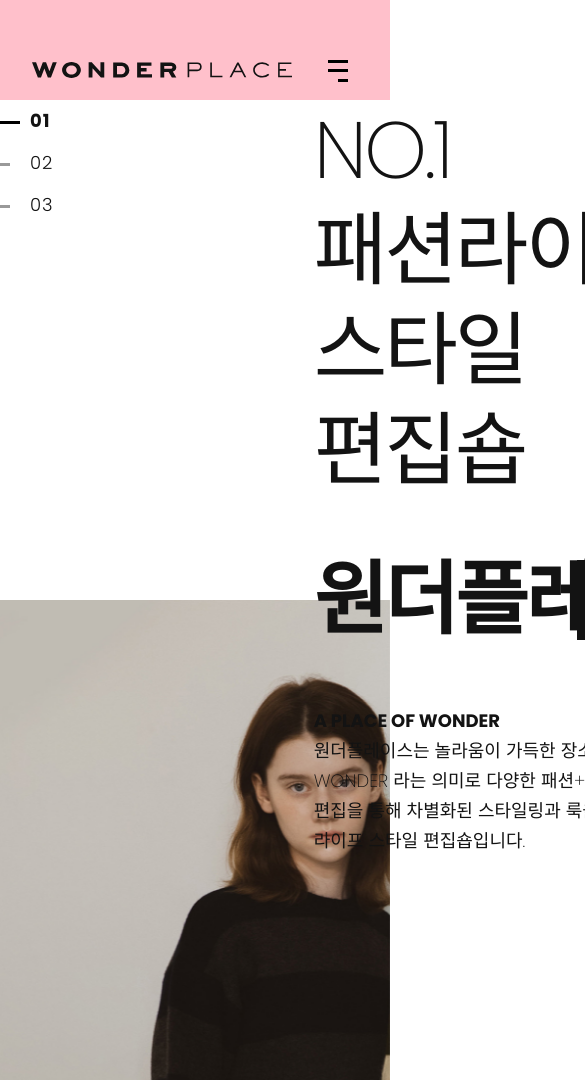
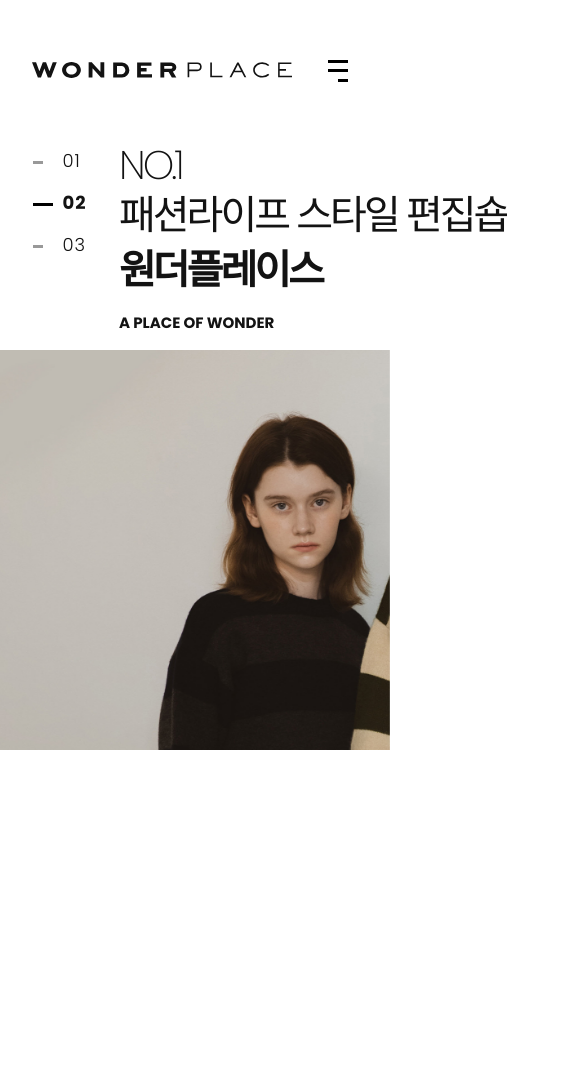
Before and after one commit to haglass/wonderplace-clone, a plain HTML site: page index.html in a window 390 px wide. Shown: the top 1080 px of the page, 585 px wide, since content can reach past the window. After the commit the page ends 844 px from the top, so only its background shows below. Drawn offline with nearby package versions, Linux system fonts and the light colour scheme; a web font is replaced by a local one.

Commit message:
비주얼 슬라이드 작업중

```diff
--- a/css/style.css
+++ b/css/style.css
@@ -79,7 +79,7 @@ body::-webkit-scrollbar-track {
   padding: 0 8.33%;
   padding-top: 60px;
   transition: padding-top 0.3s;
-  background-color: pink;
+  background-color: #fff;
 }
 .header .inner.active {
   padding-top: 40px;
@@ -386,11 +386,13 @@ body::-webkit-scrollbar-track {
 .visual .inner {
   display: flex;
   justify-content: flex-start;
-  padding-top: 100px;
+  padding-top: 220px;
   z-index: 9;
+  width: 83.3333%;
+  max-width: 1920px;
 }
 .sw-visual-control {
-  margin-right: 260px;
+  margin-right: 17%;
 }
 
 .sw-visual-control li {
@@ -399,6 +401,7 @@ body::-webkit-scrollbar-track {
   padding: 12px 0;
   padding-left: 30px;
   cursor: pointer;
+
   font-size: 18px;
   font-weight: 300;
   color: #131313;
@@ -424,6 +427,7 @@ body::-webkit-scrollbar-track {
 
 .visual-wrap {
   position: relative;
+  width: 70%;
 }
 .visual-wrap h2 {
   font-size: 80px;
@@ -432,6 +436,8 @@ body::-webkit-scrollbar-track {
   line-height: 100px;
   letter-spacing: -3px;
   margin-bottom: 60px;
+
+  white-space: nowrap;
 }
 .visual-wrap h3 {
   font-size: 80px;
@@ -453,6 +459,7 @@ body::-webkit-scrollbar-track {
   width: 80px;
   height: 80px;
   cursor: pointer;
+  font-size: 0;
 }
 .sw-visual-prev::before {
   content: "";
@@ -469,9 +476,11 @@ body::-webkit-scrollbar-track {
   opacity: 1;
   transition: 0.2s;
 }
+
 .sw-visual-prev:hover::before {
   opacity: 0.8;
 }
+
 .sw-visual-next {
   position: relative;
   border: 0;
@@ -479,6 +488,7 @@ body::-webkit-scrollbar-track {
   width: 80px;
   height: 80px;
   cursor: pointer;
+  font-size: 0;
 }
 
 .sw-visual-next::before {
@@ -499,10 +509,13 @@ body::-webkit-scrollbar-track {
 .sw-visual-next:hover::before {
   opacity: 0.8;
 }
+
 .visual-wrap p {
   position: absolute;
   left: 0;
   top: calc(100% + 66px);
+
+  width: 45%;
 
   font-size: 18px;
   font-weight: 200;
@@ -513,6 +526,8 @@ body::-webkit-scrollbar-track {
 .visual-wrap p b {
   font-weight: 700;
   display: block;
+
+  margin-bottom: 20px;
 }
 /* 비주얼 Swiper */
 .swVisual-wrap {
@@ -520,9 +535,10 @@ body::-webkit-scrollbar-track {
   display: block;
   margin-top: -40px;
 }
+
 .swVisual {
   width: 100%;
-  height: 480px;
+  height: 720px;
 }
 .v-box {
   position: relative;
@@ -543,6 +559,100 @@ body::-webkit-scrollbar-track {
   background-size: cover;
 }
 
+@media screen and (max-width: 1440px) {
+  .sw-visual-control {
+    margin-right: 14%;
+  }
+}
+
+@media screen and (max-width: 1280px) {
+  .visual-wrap h2 {
+    font-size: 55px;
+    line-height: 65px;
+    margin-bottom: 10px;
+  }
+  .visual-wrap h3 {
+    font-size: 55px;
+    font-weight: 800;
+  }
+  .visual-wrap p {
+    position: relative;
+    width: 100%;
+    left: auto;
+    top: auto;
+    margin-top: 50px;
+  }
+
+  .swVisual-wrap {
+    /* margin-top: 30px; */
+  }
+  .sw-visual-nav {
+    position: relative;
+    float: right;
+    right: auto;
+    bottom: auto;
+  }
+  .swVisual {
+    height: 648px;
+  }
+}
+
+@media screen and (max-width: 1024px) {
+  .visual .inner {
+    padding-top: 190px;
+  }
+  .visual-wrap p {
+    font-size: 15px;
+    line-height: 25px;
+    margin-top: 20px;
+  }
+  .swVisual {
+    height: 576px;
+  }
+  .visual-wrap h2 {
+    font-size: 35px;
+    line-height: 40px;
+  }
+  .visual-wrap h3 {
+    font-size: 35px;
+  }
+}
+
+@media screen and (max-width: 760px) {
+  .visual .inner {
+    padding-top: 170px;
+  }
+  .sw-visual-control {
+    margin-right: 10%;
+  }
+  .visual-wrap h2 {
+    font-size: 40px;
+    line-height: 50px;
+  }
+  .visual-wrap h3 {
+    font-size: 40px;
+  }
+
+  .visual-wrap p {
+    font-size: 0px;
+    margin-top: 20px;
+    margin-bottom: 10px;
+  }
+  .visual-wrap p b {
+    font-size: 15px;
+  }
+  .sw-visual-nav {
+    display: none;
+  }
+  .swVisual {
+    height: 400px;
+  }
+}
+@media screen and (max-width: 540px) {
+  .visual .inner {
+    padding-top: 140px;
+  }
+}
 /* 소개 */
 .about {
   position: relative;
--- a/index.html
+++ b/index.html
@@ -121,9 +121,9 @@
       <section class="visual">
         <div class="inner">
           <ul class="sw-visual-control">
-            <li class="active">01</li>
+            <!-- <li class="active">01</li>
             <li>02</li>
-            <li>03</li>
+            <li>03</li> -->
           </ul>
           <div class="visual-wrap">
             <h2>
@@ -131,16 +131,17 @@
               패션라이프 스타일 편집숍
             </h2>
             <h3>원더플레이스</h3>
-            <div class="sw-visual-nav">
-              <button class="sw-visual-prev">이전</button>
-              <button class="sw-visual-next">다음</button>
-            </div>
+
             <p>
               <b>A PLACE OF WONDER</b>
               원더플레이스는 놀라움이 가득한 장소 A PLACE OF WONDER 라는 의미로
               다양한 패션+라이프를 담은 편집을 통해 차별화된 스타일링과 룩을
               지향하는 패션 라이프 스타일 편집숍입니다.
             </p>
+            <div class="sw-visual-nav">
+              <button class="sw-visual-prev">이전</button>
+              <button class="sw-visual-next">다음</button>
+            </div>
           </div>
         </div>
         <!-- 비주얼 Swiper -->
--- a/js/script.js
+++ b/js/script.js
@@ -4,13 +4,12 @@ window.onload = function () {
   const mbWrap = document.querySelector(".mb-wrap");
   navMb.addEventListener("click", function () {
     // 인라인 방식
-    // mbWrap.style.display = "block";
-
     // if (mbWrap.style.display === "block") {
     //   mbWrap.style.display = "none";
     // } else {
     //   mbWrap.style.display = "block";
     // }
+
     // 클래스 추가 방식
     const state = mbWrap.classList.contains("active");
     if (state) {
@@ -20,10 +19,25 @@ window.onload = function () {
       navMb.classList.add("active");
       mbWrap.classList.add("active");
     }
-    // mbWrap.classList.add("active");
   });
-  // 비주얼슬라이드
-  new Swiper(".swVisual", {
+
+  // 비주얼 슬라이드
+  // 동적 즉, 서버에서 슬라이드를 생성하는 경우
+  const slideTotal = document.querySelectorAll(
+    ".swVisual .swiper-slide"
+  ).length;
+  const slideControlUl = document.querySelector(".sw-visual-control");
+  let html = "";
+  for (let i = 0; i < slideTotal; i++) {
+    let tempI = i + 1;
+    if (i < 9) {
+      tempI = "0" + (i + 1);
+    }
+    html += `<li>${tempI}</li>`;
+  }
+  slideControlUl.innerHTML = html;
+
+  const swVisual = new Swiper(".swVisual", {
     loop: true,
     speed: 800,
     autoplay: {
@@ -31,11 +45,46 @@ window.onload = function () {
       disableOnInteraction: false,
     },
     navigation: {
-      // css에 맞게 이름 변경
       nextEl: ".sw-visual-next",
       prevEl: ".sw-visual-prev",
     },
   });
 
-  //
+  // swVisual.on("slideChange", function () {
+  //   console.log("slide changed");
+  // });
+  swVisual.on("slideChangeTransitionStart", function () {
+    // console.log("slide changed", this.realIndex);
+    changeSwVisual(this.realIndex);
+  });
+
+  // 비주얼 슬라이드 제어 목록
+  let swVisualControlLi = document.querySelectorAll(".sw-visual-control li");
+  // console.log(swVisualControlLi);
+  swVisualControlLi.forEach((item, index) => {
+    // console.log(item);
+    item.addEventListener("click", function () {
+      // 내가 만드는 함수
+      changeSwVisual(index);
+    });
+  });
+
+  function changeSwVisual(_idx) {
+    // css 처리 (포커스 클래스 추가 및 제거)
+    // 1. active 클래스 모두 제거
+    swVisualControlLi.forEach((item, index) => {
+      item.classList.remove("active");
+    });
+    // 2. 클릭된 번호를 이용해서 클래스 추가하기
+    swVisualControlLi[_idx].classList.add("active");
+    // 3. 클릭된 번호를 이용해서 Swiper 를 이동
+    // * 주의 사항 (loop 를 옵션으로 준 경우는 아래 구문 금지)
+    // swVisual.slideTo(_index);
+    swVisual.slideToLoop(_idx, 500);
+  }
+
+  // 최초 클릭된 것처럼  active 클래스 추가
+  if (slideTotal > 0) {
+    changeSwVisual(0);
+  }
 };
```
